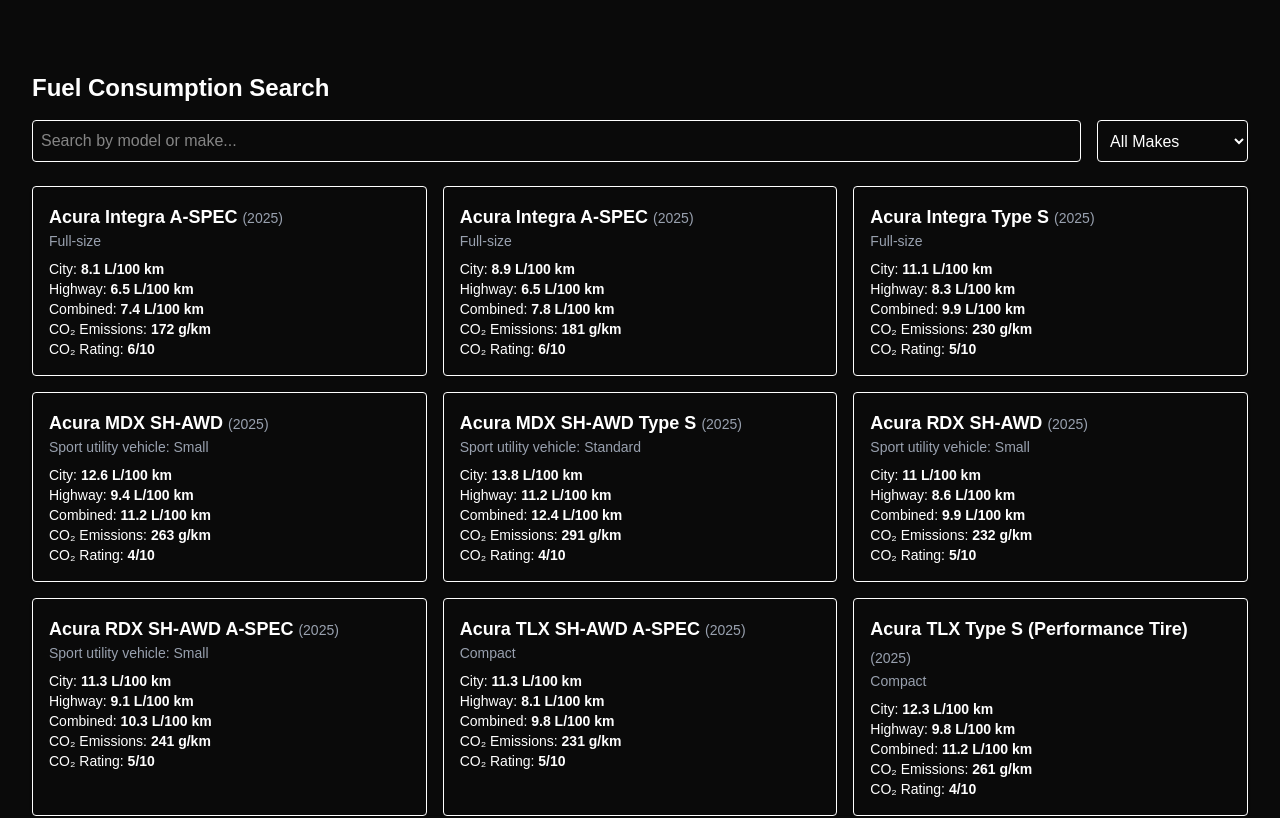
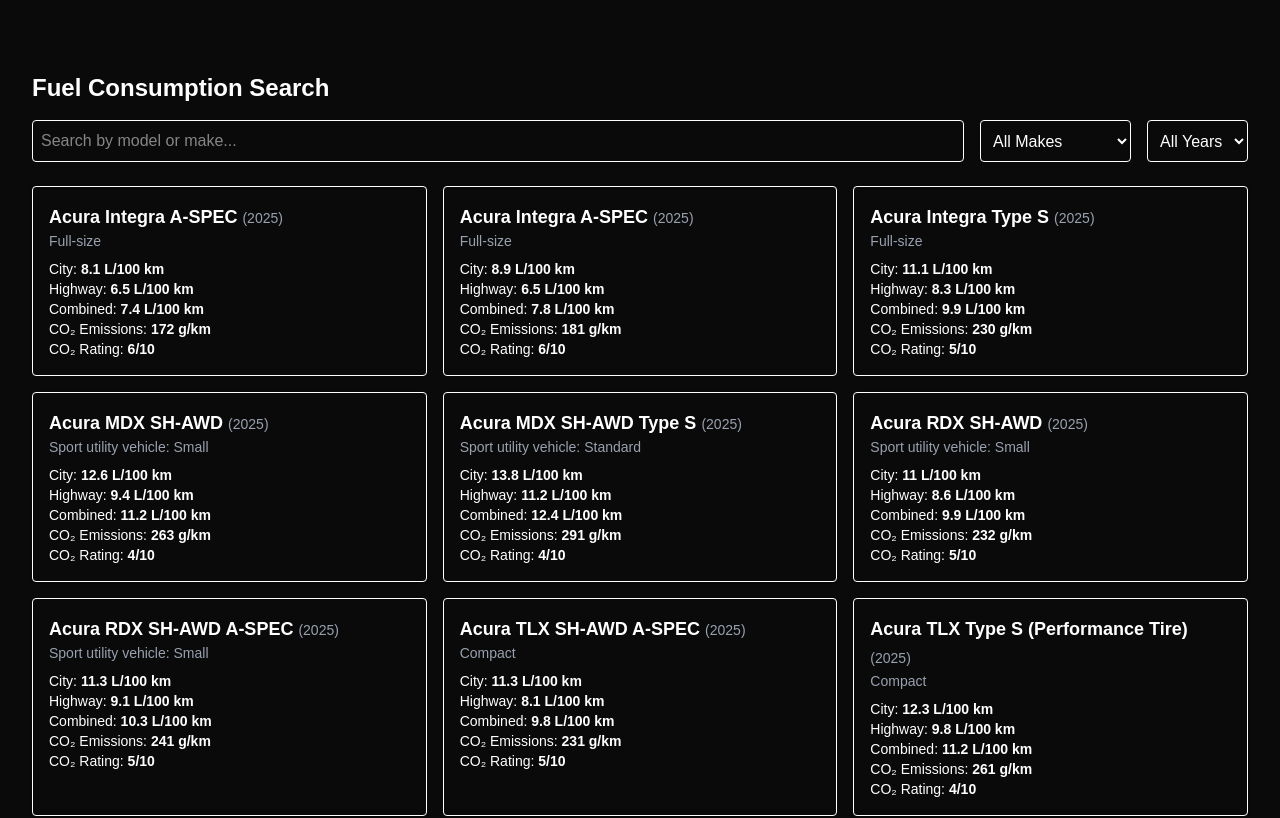
Before and after one commit to shlfung/fuel-economy, a Next.js app: page / in a window 1280 px wide. Shown: the top 818 px of the page. Built offline with nearby package versions, Linux system fonts and the light colour scheme.

Commit message:
Can now filter by model year

```diff
--- a/components/FuelSearch.tsx
+++ b/components/FuelSearch.tsx
@@ -25,6 +25,7 @@
 export default function FuelSearch() {
   const [searchTerm, setSearchTerm] = useState('');
   const [makeFilter, setMakeFilter] = useState('');
+  const [yearFilter, setYearFilter] = useState('');
   const [currentPage, setCurrentPage] = useState(1);
   const itemsPerPage = 15;
 
@@ -35,9 +36,10 @@
         item.model.toLowerCase().includes(searchTerm.toLowerCase()) ||
         item.make.toLowerCase().includes(searchTerm.toLowerCase());
       const matchesMake = makeFilter === '' || item.make === makeFilter;
-      return matchesSearch && matchesMake;
+      const matchesYear = yearFilter === '' || String(item.model_year) === yearFilter;
+      return matchesSearch && matchesMake && matchesYear;
     });
-  }, [searchTerm, makeFilter]);
+  }, [searchTerm, makeFilter, yearFilter]);
 
   // Pagination logic
   const totalPages = Math.ceil(filteredData.length / itemsPerPage);
@@ -49,10 +51,11 @@
   // Reset to first page when filters/search change
   useEffect(() => {
     setCurrentPage(1);
-  }, [searchTerm, makeFilter]);
+  }, [searchTerm, makeFilter, yearFilter]);
 
-  // Get unique makes for the dropdown
+  // Get unique makes and years for the dropdowns
   const uniqueMakes = Array.from(new Set(fuelData.map(d => d.make))).sort();
+  const uniqueYears = Array.from(new Set(fuelData.map(d => d.model_year))).sort((a, b) => b - a);
 
   return (
     <div className="p-8">
@@ -71,6 +74,15 @@
           <option value="">All Makes</option>
           {uniqueMakes.map(make => (
             <option key={make} value={make}>{make}</option>
+          ))}
+        </select>
+        <select
+          className="border p-2 rounded"
+          onChange={(e) => setYearFilter(e.target.value)}
+        >
+          <option value="">All Years</option>
+          {uniqueYears.map(year => (
+            <option key={year} value={year}>{year}</option>
           ))}
         </select>
       </div>
```
